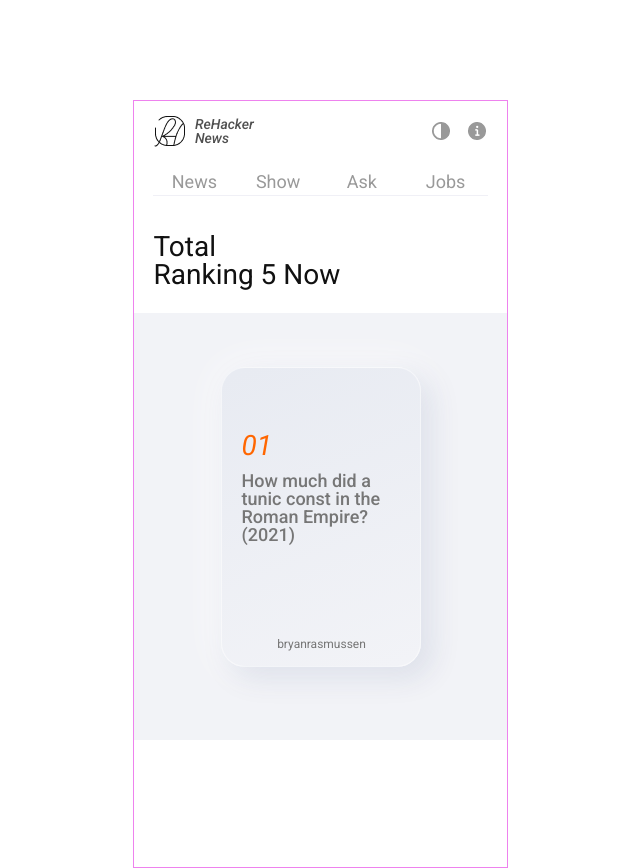
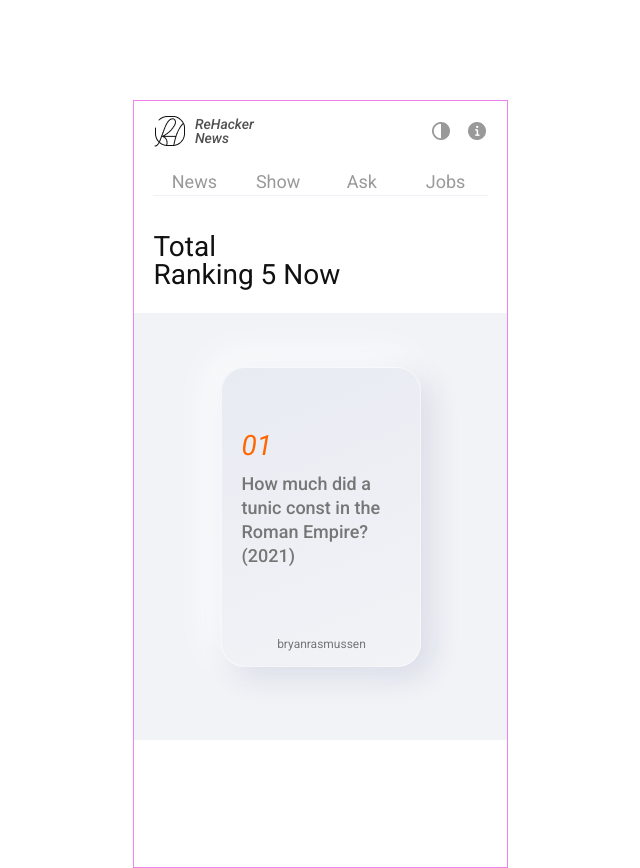
Before and after one commit to GyoHeon/react-hacker-news, a React (Create React App) app: page / in a window 1280 px wide. Shown: the whole page, without its empty margins (320-960 px from the left). Built offline with nearby package versions, Linux system fonts and the light colour scheme.

Commit message:
style: total card style add

```diff
--- a/src/components/TotalRankCard.tsx
+++ b/src/components/TotalRankCard.tsx
@@ -33,6 +33,7 @@ const Card = styled.div`
     font-size: 18px;
     font-weight: 500;
     margin-top: 12px;
+    line-height: 24px;
     color: ${(props) => props.theme.textAuthorColor};
   }
   span {
@@ -50,7 +51,7 @@ const Shadow = styled.div`
   height: 300px;
   border-radius: 24px;
   background: #ffffff;
-  margin: 0 88px 73px 87px;
+  margin: -10px 88px 73px 77px;
   filter: blur(20px);
   position: absolute;
 `;
```
